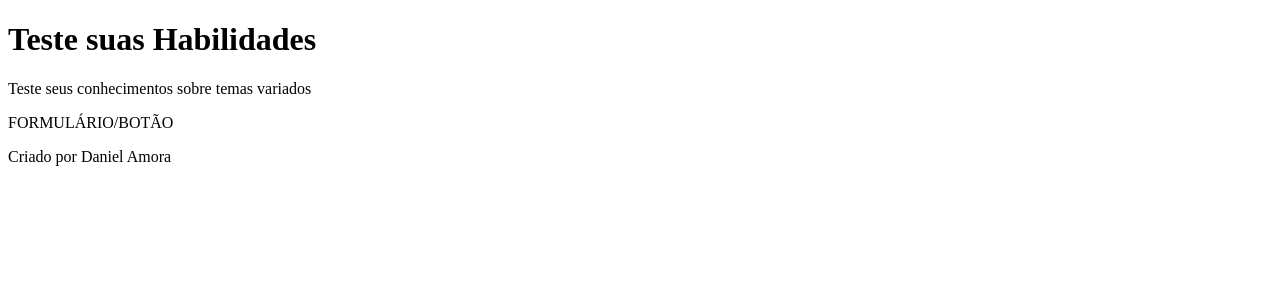
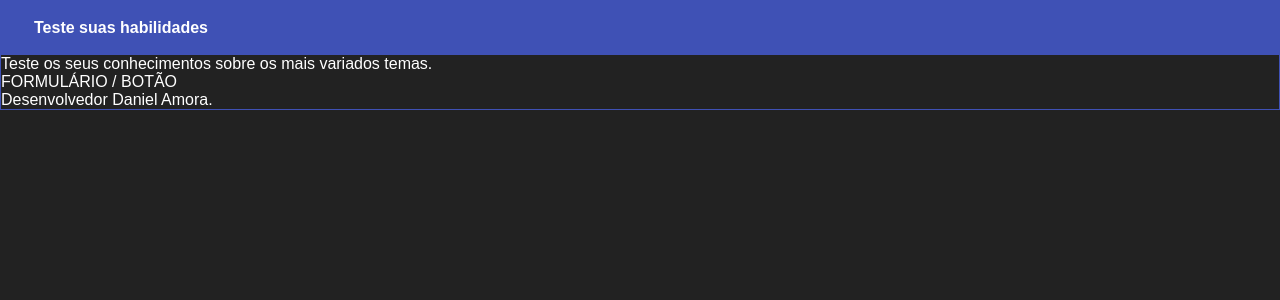
Before and after one commit to daniel-nascimento-amora/Projeto-quiz, a Next.js app: page / in a window 1280 px wide. Shown: the top 300 px of the page. Built offline with nearby package versions, Linux system fonts and the light colour scheme.

Commit message:
criando mais classes do css

```diff
--- a/app/card.module.css
+++ b/app/card.module.css
@@ -1,4 +1,14 @@
+
+
 .card {
+  border: 1px solid var(--primary);
+}
 
-    border: 1px solid #3F51B5
+.cardHeader {
+  padding: 18px 33px;
+  background-color: var(--primary);
 }
+
+.cardHeaderTitle {
+  font-size: 16px;
+}
--- a/app/global.css
+++ b/app/global.css
@@ -0,0 +1,19 @@
+:root {
+  --primary: #3F51B5;
+  --bg: #222222;
+  --text: #FFFFFF;
+}
+
+/* Reset */
+
+* {
+  padding: 0;
+  margin: 0;
+  box-sizing: border-box;
+}
+
+body {
+  font-family: sans-serif;
+  background-color: var(--bg);
+  color: var(--text);
+}
--- a/app/layout.tsx
+++ b/app/layout.tsx
@@ -1,3 +1,4 @@
+import "./global.css";
 import type { Metadata } from "next";
 
 export const metadata: Metadata = {
--- a/app/page.tsx
+++ b/app/page.tsx
@@ -1,22 +1,29 @@
-import cardStyles from "./layout";
+import cardStyles from "./card.module.css";
+
 
 
 
 export default function Page() {
   return (
 
-      <main>
-        <div className = {cardStyles.card} >
-          <header>
-            <h1>Teste suas Habilidades</h1>
-            </header>
-            <p>Teste seus conhecimentos sobre temas variados</p>
-            <p>FORMULÁRIO/BOTÃO</p>
-            <footer><p>
-              Criado por Daniel Amora
-            </p></footer>
-            </div>
-      </main>
+     <main>
+  <div className={cardStyles.card}>
+    <header className={cardStyles.cardHeader}>
+      <h1 className={cardStyles.cardHeaderTitle}>Teste suas habilidades</h1>
+    </header>
+    <p>
+      Teste os seus conhecimentos sobre os mais variados temas.
+    </p>
+    <p>
+      FORMULÁRIO / BOTÃO
+    </p>
+    <footer>
+      <p>
+        Desenvolvedor Daniel Amora.
+      </p>
+    </footer>
+  </div>
+</main>
 
 
 
```
